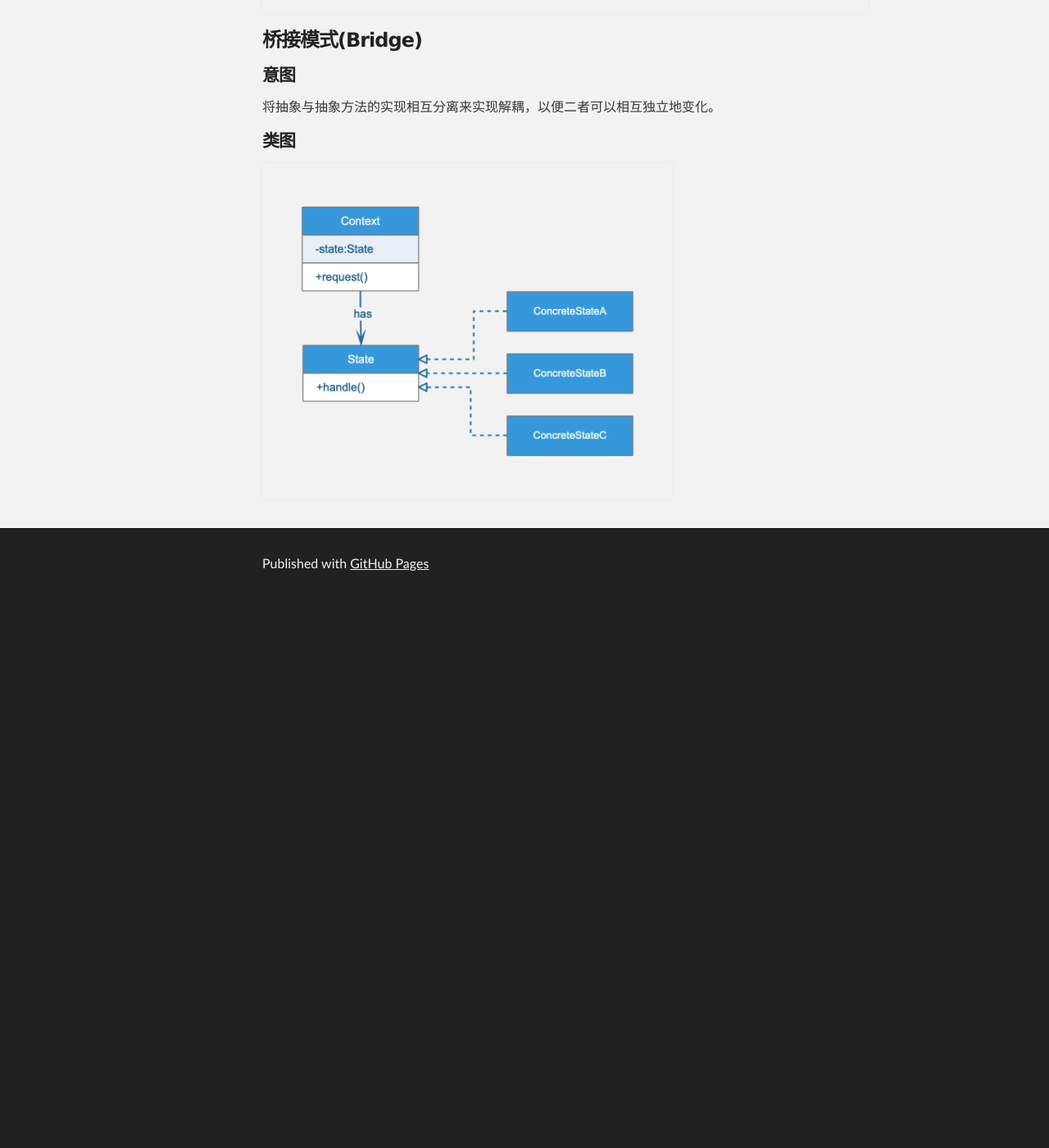
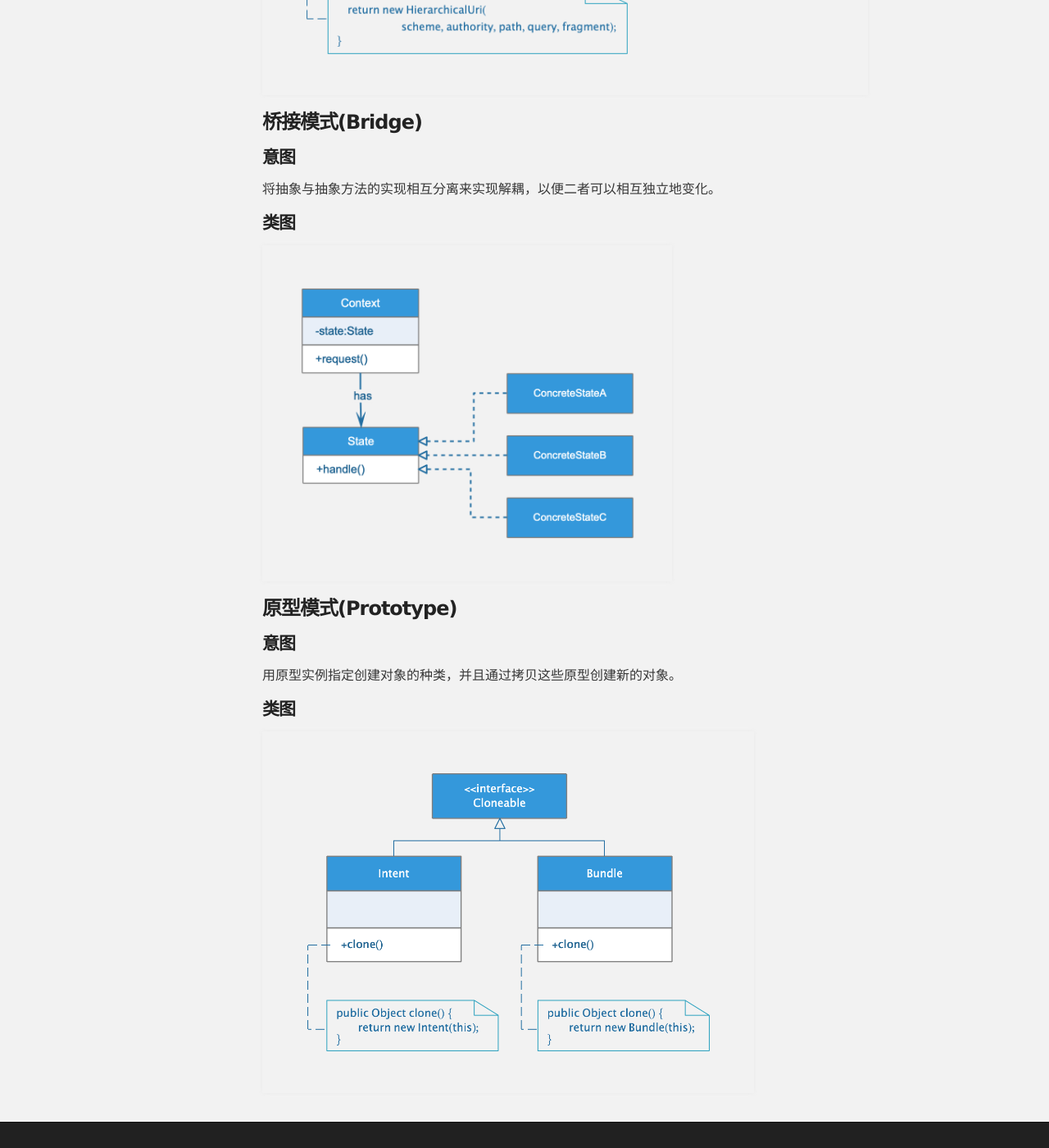
Before and after one commit to mwping/mwping.github.io, a Jekyll site: the page built from develop/design_pattern.md, in a window 1280 px wide and 1400 px high, scrolled down 17534 px. Shown: the whole window at 82% size. Built offline with Jekyll 4.4.1, drawn with Linux system fonts in a browser that asks for light colours; our own code applies the rules of GitHub Pages for plain Markdown files; before the commit the page ends 18268 px from its top, so only the background shows below that.

Commit message:
add 原型模式

```diff
--- a/develop/design_pattern.md
+++ b/develop/design_pattern.md
@@ -76,6 +76,10 @@
 * ##### [桥接模式(Bridge)](#17)
   1. [意图](#17.1)
   2. [类图](#17.2)
+
+* ##### [原型模式(Prototype)](#18)
+  1. [意图](#18.1)
+  2. [类图](#18.2)
 
 <h3 id="1">面向对象</h3>
 
@@ -378,3 +382,13 @@ public class ThreadPoolExecutor extends AbstractExecutorService {
 <h4 id="17.2">类图</h4>
 
 <img src="../assets/images/edraw/uml_state.png" width="500">
+
+<h3 id="18">原型模式(Prototype)</h3>
+
+<h4 id="18.1">意图</h4>
+
+用原型实例指定创建对象的种类，并且通过拷贝这些原型创建新的对象。
+
+<h4 id="18.2">类图</h4>
+
+<img src="../assets/images/edraw/uml_prototype.png" width="600">
```
Also changed, not shown: assets/images/edraw/uml_prototype.png (added).
